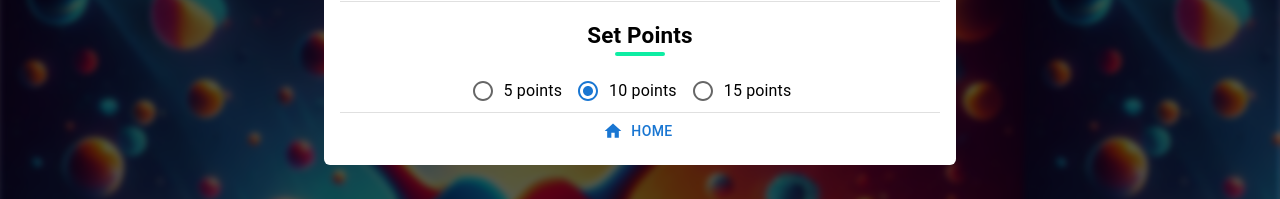
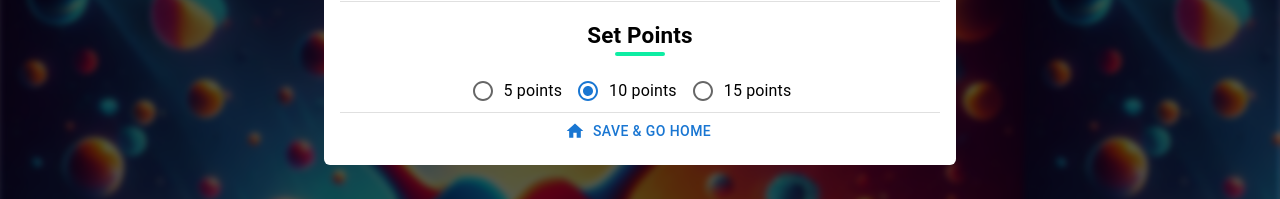
Before and after one commit to Ramzi-Abidi/Pong, a React (Vite) app: page /settings in a window 1280 px wide. Shown: the part 213-412 px from the top of the page. Built offline with nearby package versions, Linux system fonts and the light colour scheme.

Commit message:
feat: integrate Zustand for state management and update game settings functionality

```diff
--- a/package.json
+++ b/package.json
@@ -18,7 +18,8 @@
     "react-dom": "^18.2.0",
     "react-router-dom": "^6.21.3",
     "react-sweetalert2": "^0.6.0",
-    "sweetalert": "^2.1.2"
+    "sweetalert": "^2.1.2",
+    "zustand": "^5.0.11"
   },
   "devDependencies": {
     "@types/react": "^18.2.48",
--- a/src/App.tsx
+++ b/src/App.tsx
@@ -1,45 +1,17 @@
 import { BrowserRouter as Router, Routes, Route } from "react-router-dom";
-import { useState } from "react";
 import SinglePlayerMode from "./views/SinglePlayerMode";
 import MultiplePlayerMode from "./views/MultiplePlayerMode";
 import Home from "./views/Home";
 import Settings from "./views/Settings";
-import { SettingProps } from "./utils/types";
 
 const App = () => {
-
-    const [isSoundOn, setIsSoundOn] = useState(true);
-
-    const handleSoundChange = () => {
-        setIsSoundOn(isSoundOn => !isSoundOn);
-    }
-
-    const [settings, setSettings] = useState({
-        speedOption: 'medium',
-        pointOption: 10
-    });
-
-    const updateSettings = (updatedSettings: SettingProps) => {
-        setSettings(prevSettings => {
-            return { ...prevSettings, ...updatedSettings };
-        });
-    }
-
-    const handleCallBack = (data: SettingProps, showSettings: boolean) => {
-        const updatedSettings = {
-            speedOption: data.speedOption,
-            pointOption: data.pointOption
-        };
-        updateSettings(updatedSettings);
-    }
-
     return (
         <Router>
             <Routes>
-                <Route index path="/" element={<Home isSoundOn={isSoundOn} onSoundChange={handleSoundChange}/>} />
-                <Route index path="/multiple-player" element={<MultiplePlayerMode settings={settings}  isSoundOn={isSoundOn}/>} />
-                <Route index path="/single-player" element={<SinglePlayerMode settings = {settings} isSoundOn={isSoundOn} />} />
-                <Route index path="/settings" element={<Settings parentCallBack={handleCallBack} settings={settings} isSoundOn={isSoundOn}/>} />
+                <Route index path="/" element={<Home />} />
+                <Route path="/multiple-player" element={<MultiplePlayerMode />} />
+                <Route path="/single-player" element={<SinglePlayerMode />} />
+                <Route path="/settings" element={<Settings />} />
             </Routes>
         </Router>
     );
--- /dev/null
+++ b/src/store/useAppStore.ts
@@ -0,0 +1,44 @@
+import { create } from 'zustand';
+import { persist } from 'zustand/middleware';
+
+export interface GameSettings {
+    speedOption: 'slow' | 'medium' | 'fast';
+    pointOption: number;
+}
+
+interface AppState {
+    // State
+    isSoundOn: boolean;
+    settings: GameSettings;
+
+    // Actions
+    toggleSound: () => void;
+    setSoundOn: (on: boolean) => void;
+    updateSettings: (settings: Partial<GameSettings>) => void;
+}
+
+export const useAppStore = create<AppState>()(
+    persist(
+        (set) => ({
+            // Initial state
+            isSoundOn: true,
+            settings: {
+                speedOption: 'medium',
+                pointOption: 10,
+            },
+
+            // Actions
+            toggleSound: () => set((state) => ({ isSoundOn: !state.isSoundOn })),
+
+            setSoundOn: (on) => set({ isSoundOn: on }),
+
+            updateSettings: (newSettings) =>
+                set((state) => ({
+                    settings: { ...state.settings, ...newSettings },
+                })),
+        }),
+        {
+            name: 'pong-app-storage',
+        }
+    )
+);
--- a/src/views/Home.tsx
+++ b/src/views/Home.tsx
@@ -1,4 +1,4 @@
-import { Alert, Button, Checkbox } from "@mui/material";
+import { Button } from "@mui/material";
 import { useNavigate } from "react-router-dom";
 import pongImage from "../assets/pong-header.png";
 import soundOnImage from "../assets/sound-on.png";
@@ -8,12 +8,14 @@ import multiPlayerIcon from "../assets/multi-player.png";
 import settingsIcon from "../assets/settings-icon.png";
 import GitHubIcon from "@mui/icons-material/GitHub";
 import buttonClickSound from "../assets/button-click-sound.mp3";
-import { HomeProps } from "../utils/types";
 import { useEffect } from "react";
+import { useAppStore } from "../store/useAppStore";
 
-const Home: React.FC<HomeProps> = ({ isSoundOn, onSoundChange }) => {
+const Home = () => {
+    const isSoundOn = useAppStore((state) => state.isSoundOn);
+    const toggleSound = useAppStore((state) => state.toggleSound);
+
     useEffect(() => {
-        // check if the DOM does contain any sweet alert element just remove it.
         const swalEl: HTMLElement | null = document.querySelector(
             ".swal-overlay",
         ) as HTMLElement | null;
@@ -24,35 +26,24 @@ const Home: React.FC<HomeProps> = ({ isSoundOn, onSoundChange }) => {
 
     const navigate = useNavigate();
 
-    const handleClick = (e: any): void => {
-        // prevent the default behavior of the button
-        // e.preventDefault();
-
-        const clickedEl: string = e.target.innerHTML
+    const handleClick = (e: React.MouseEvent<HTMLButtonElement>) => {
+        const clickedEl: string = e.currentTarget.className
             .toString()
             .trim()
             .toLowerCase();
 
-        // if user clicks on settings button
         if (clickedEl.indexOf("settings") !== -1) {
-            alert("still working on settings!");
-            //alert("Still working on the settings!");
-            // navigate('/settings');
-        }
-        // if user clicks on single-player button
-        else if (clickedEl.indexOf("single") !== -1) {
+            navigate('/settings');
+        } else if (clickedEl.indexOf("single") !== -1) {
             navigate("/single-player");
-        }
-        // if user clicks on multiple-player button
-        else {
+        } else {
             navigate("/multiple-player");
         }
     };
 
     const playSound = () => {
-        const audio = new Audio(buttonClickSound);
-
         if (isSoundOn) {
+            const audio = new Audio(buttonClickSound);
             audio.play();
         }
     };
@@ -60,8 +51,7 @@ const Home: React.FC<HomeProps> = ({ isSoundOn, onSoundChange }) => {
     const playMutedSound = () => {
         const audio = new Audio(buttonClickSound);
         audio.play();
-    }
-
+    };
 
     return (
         <div className="slowed-blurry-background">
@@ -94,23 +84,22 @@ const Home: React.FC<HomeProps> = ({ isSoundOn, onSoundChange }) => {
                 </div>
                 <div className="menu">
                     <div className="checkbox">
-                        {/* <img src={soundOnImage} className="sound-icon" alt="" /> */}
-                        {/* <Checkbox {...label} defaultChecked /> */}
                         {isSoundOn && (
                             <img
                                 src={soundOnImage}
-                                onClick={onSoundChange}
+                                onClick={toggleSound}
                                 className="sound-icon"
-                            ></img>
+                                alt="Sound on"
+                            />
                         )}
 
                         {!isSoundOn && (
                             <img
                                 src={soundOffImage}
-                                // onClick={onSoundChange}
-                                onClick={() => { onSoundChange(); playMutedSound(); }}
+                                onClick={() => { toggleSound(); playMutedSound(); }}
                                 className="sound-icon"
-                            ></img>
+                                alt="Sound off"
+                            />
                         )}
                         <h4>Sound{isSoundOn ? " On" : " Off"}</h4>
                     </div>
@@ -120,12 +109,8 @@ const Home: React.FC<HomeProps> = ({ isSoundOn, onSoundChange }) => {
                                 onClick={(e) => { handleClick(e); playSound(); }}
                                 className="single-player"
                             >
-                                {" "}
-                                <img
-                                    src={singlePlayerIcon}
-                                    alt=""
-                                />
-                                Single player{" "}
+                                <img src={singlePlayerIcon} alt="" />
+                                Single player
                             </Button>
                         </div>
 
@@ -134,20 +119,18 @@ const Home: React.FC<HomeProps> = ({ isSoundOn, onSoundChange }) => {
                                 onClick={(e) => { handleClick(e); playSound(); }}
                                 className="two-player"
                             >
-                                {" "}
-                                <img
-                                    src={multiPlayerIcon}
-                                    alt=""
-                                />
-                                Two players{" "}
+                                <img src={multiPlayerIcon} alt="" />
+                                Two players
                             </Button>
                         </div>
 
                         <div className="home-page-option">
-                            <Button onClick={(e) => { handleClick(e); playSound(); }} className="settings">
-                                {" "}
+                            <Button
+                                onClick={(e) => { handleClick(e); playSound(); }}
+                                className="settings"
+                            >
                                 <img src={settingsIcon} alt="" />
-                                Settings{" "}
+                                Settings
                             </Button>
                         </div>
                     </div>
--- a/src/views/MultiplePlayerMode.tsx
+++ b/src/views/MultiplePlayerMode.tsx
@@ -1,11 +1,6 @@
 import React, { useEffect, useRef, useState, useCallback } from "react";
 import swal from "sweetalert";
-import {
-    MultiplePlayerModeProps,
-    ball,
-    player,
-    score,
-} from "../utils/types";
+import { ball, player, score } from "../utils/types";
 import pongImage from "../assets/pong-header.png";
 import hitSound from "../assets/Paddle Ball Hit Sound Effect HD.mp3";
 import goalSound from "../assets/goal.mp3";
@@ -15,11 +10,11 @@ import AudioComponent from "../components/Audio";
 import backgroundMusic from "../assets/background-music.mp3";
 import { speedOptions, pointsOptions } from "../utils/options";
 import { GAME_CONFIG, COLORS, AUDIO_VOLUMES } from "../utils/constants";
+import { useAppStore } from "../store/useAppStore";
 
-const MultiplePlayerMode: React.FC<MultiplePlayerModeProps> = ({
-    settings,
-    isSoundOn,
-}) => {
+const MultiplePlayerMode: React.FC = () => {
+    const settings = useAppStore((state) => state.settings);
+    const isSoundOn = useAppStore((state) => state.isSoundOn);
     const navigate = useNavigate();
 
     // Canvas ref for proper React DOM access
--- a/src/views/Settings.tsx
+++ b/src/views/Settings.tsx
@@ -1,92 +1,119 @@
+import {
+    Radio,
+    FormControl,
+    FormControlLabel,
+    FormLabel,
+    RadioGroup,
+    Button,
+    Divider,
+} from "@mui/material";
+import { useState } from "react";
+import { useNavigate } from "react-router-dom";
+import HomeIcon from "@mui/icons-material/Home";
+import { useAppStore, GameSettings } from "../store/useAppStore";
 
-import {Radio, FormControl, FormControlLabel, FormLabel, RadioGroup, Button, Icon, Divider} from '@mui/material'
-import { useState } from 'react'
-import { useNavigate } from 'react-router-dom';
-import HomeIcon from '@mui/icons-material/Home';
+const Settings = () => {
+    const navigate = useNavigate();
+    const storeSettings = useAppStore((state) => state.settings);
+    const updateSettings = useAppStore((state) => state.updateSettings);
 
-const Settings = (props: any) => {
-    const navigate = useNavigate();
+    const [localSettings, setLocalSettings] = useState<GameSettings>(storeSettings);
 
-    const [settings, setSettings] = useState(props.settings);
+    const handleSpeedChange = (event: React.ChangeEvent<HTMLInputElement>) => {
+        const option = event.target.value as GameSettings['speedOption'];
+        setLocalSettings({ ...localSettings, speedOption: option });
+    };
 
-    const handleSpeedChange = (event:any) => {
-        const option = event.target.value;
-        setSettings({ ...settings, speedOption: option});
-    }
+    const handlePointsChange = (event: React.ChangeEvent<HTMLInputElement>) => {
+        const option = parseInt(event.target.value, 10);
+        setLocalSettings({ ...localSettings, pointOption: option });
+    };
 
-    const handlePointsChange = (event:any) => {
-        const option = event.target.value;
-        setSettings({ ...settings, pointOption: option});
-    }
-
-    const onTrigger = () => {
-        props.parentCallBack(settings, false);
+    const onSave = () => {
+        updateSettings(localSettings);
         navigate("/");
-    }
+    };
 
     return (
-    <div className="slowed-blurry-background">
-      <div className="overlay"></div>
-        <div className="pong-background"></div>
+        <div className="slowed-blurry-background">
+            <div className="overlay"></div>
+            <div className="pong-background"></div>
             <section className="stepper disable-blur">
-
-                {/* Speed Settings */}
                 <FormControl>
-                    <FormLabel id="demo-radio-buttons-group-label">
+                    <FormLabel id="speed-radio-group-label">
                         <div className="title home-title-section">
                             <h3>Set Speed</h3>
                         </div>
                     </FormLabel>
 
                     <RadioGroup
-                    row
-                    aria-labelledby='demo-radio-buttons-group-label'
-                    defaultValue='Medium'
-                    name='radio-buttons-group'
-                    value = {settings.speedOption} onChange={handleSpeedChange}>
-                        <FormControlLabel value= 'slow' control={<Radio />} label='Slow' />
-                        <FormControlLabel value= 'medium' control={<Radio />} label='Medium' />
-                        <FormControlLabel value= 'fast' control={<Radio />} label='Fast' />
+                        row
+                        aria-labelledby="speed-radio-group-label"
+                        name="speed-radio-group"
+                        value={localSettings.speedOption}
+                        onChange={handleSpeedChange}
+                    >
+                        <FormControlLabel
+                            value="slow"
+                            control={<Radio />}
+                            label="Slow"
+                        />
+                        <FormControlLabel
+                            value="medium"
+                            control={<Radio />}
+                            label="Medium"
+                        />
+                        <FormControlLabel
+                            value="fast"
+                            control={<Radio />}
+                            label="Fast"
+                        />
                     </RadioGroup>
-
                 </FormControl>
                 <Divider />
 
-            {/* Points Settings */}
                 <FormControl>
-                    <FormLabel id="demo-radio-buttons-group-label">
+                    <FormLabel id="points-radio-group-label">
                         <div className="title home-title-section">
                             <h3>Set Points</h3>
                         </div>
                     </FormLabel>
 
                     <RadioGroup
-                    row
-                    aria-labelledby='demo-radio-buttons-group-label'
-                    defaultValue='Medium'
-                    name='radio-buttons-group'
-                    value = {settings.pointOption} onChange={handlePointsChange}>
-                        <FormControlLabel value= '5' control={<Radio />} label='5 points' />
-                        <FormControlLabel value= '10' control={<Radio />} label='10 points' />
-                        <FormControlLabel value= '15' control={<Radio />} label='15 points' />
+                        row
+                        aria-labelledby="points-radio-group-label"
+                        name="points-radio-group"
+                        value={localSettings.pointOption.toString()}
+                        onChange={handlePointsChange}
+                    >
+                        <FormControlLabel
+                            value="5"
+                            control={<Radio />}
+                            label="5 points"
+                        />
+                        <FormControlLabel
+                            value="10"
+                            control={<Radio />}
+                            label="10 points"
+                        />
+                        <FormControlLabel
+                            value="15"
+                            control={<Radio />}
+                            label="15 points"
+                        />
                     </RadioGroup>
-
-                    {/* More settings be added here and wrapped to a data object to be sent back to parentCallBack */}
-
                 </FormControl>
-                <Divider/>
+                <Divider />
                 <Button
-                    onClick={onTrigger}
+                    onClick={onSave}
                     className="two-player"
-                    startIcon={<HomeIcon />}>
-                    {" "}
-                    Home{" "}
+                    startIcon={<HomeIcon />}
+                >
+                    Save & Go Home
                 </Button>
-
-
             </section>
         </div>
-  )
-}
+    );
+};
 
-export default Settings
+export default Settings;
--- a/src/views/SinglePlayerMode.tsx
+++ b/src/views/SinglePlayerMode.tsx
@@ -1,6 +1,6 @@
 import React, { useEffect, useRef, useState, useCallback } from "react";
 import swal from "sweetalert";
-import { SinglePlayerModeProps, ball, player, score } from "../utils/types";
+import { ball, player, score } from "../utils/types";
 import pongImage from "../assets/pong-header.png";
 import hitSound from "../assets/Paddle Ball Hit Sound Effect HD.mp3";
 import goalSound from "../assets/goal.mp3";
@@ -10,11 +10,11 @@ import AudioComponent from "../components/Audio";
 import backgroundMusic from "../assets/background-music.mp3";
 import { speedOptions, pointsOptions } from "../utils/options";
 import { GAME_CONFIG, COLORS, AUDIO_VOLUMES } from "../utils/constants";
+import { useAppStore } from "../store/useAppStore";
 
-const SinglePlayerMode: React.FC<SinglePlayerModeProps> = ({
-    settings,
-    isSoundOn,
-}) => {
+const SinglePlayerMode: React.FC = () => {
+    const settings = useAppStore((state) => state.settings);
+    const isSoundOn = useAppStore((state) => state.isSoundOn);
     const navigate = useNavigate();
 
     // Canvas ref for proper React DOM access
```
Also changed, not shown: src/utils/types.ts (+7 -3 lines), 2 other files (tests, documents, lock files or other folders).
